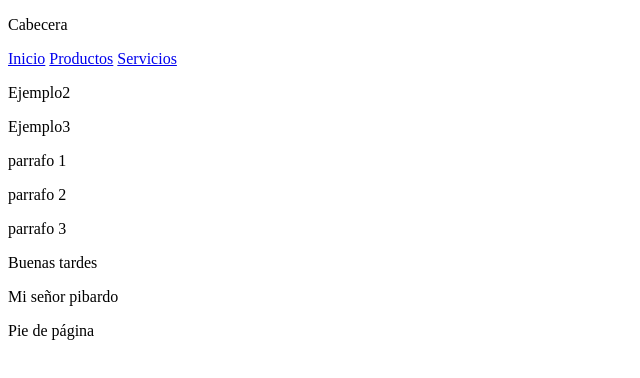
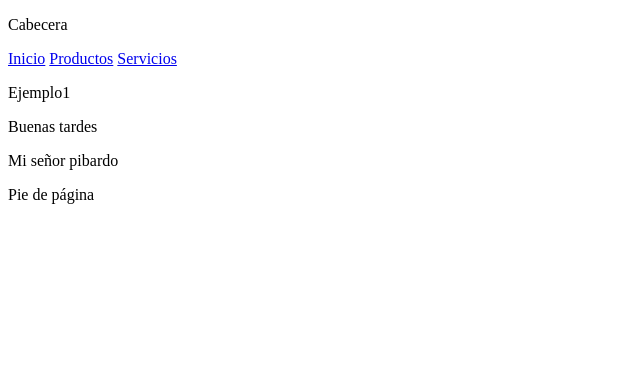
Before and after one commit to lmjl3/prueba2, a plain HTML site: page index.html in a window 1280 px wide. Shown: the whole page, without its empty margins (0-640 px from the left). Drawn offline with Linux system fonts and the light colour scheme.

Commit message:
Elimino los ejemplos del main

```diff
--- a/index.html
+++ b/index.html
@@ -17,11 +17,7 @@
         <a href="#">Servicios</a>
     </nav>
     <main>
-        <p>Ejemplo2</p>
-        <p>Ejemplo3</p>
-        <p>parrafo 1</p>
-        <p>parrafo 2</p>
-        <p>parrafo 3</p>
+        <p>Ejemplo1</p>
     </main>
     <aside>
         <section><p>Buenas tardes</p></section>
```
